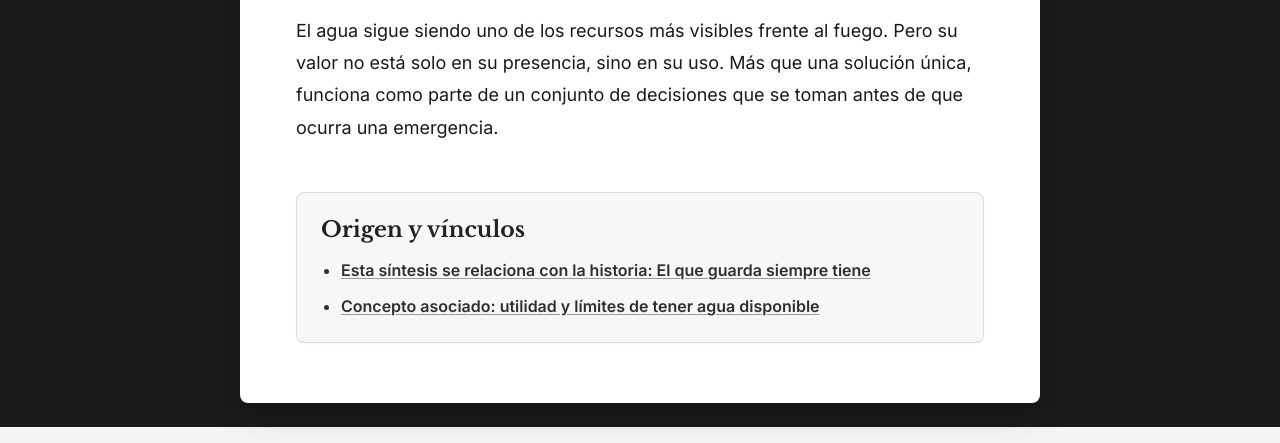
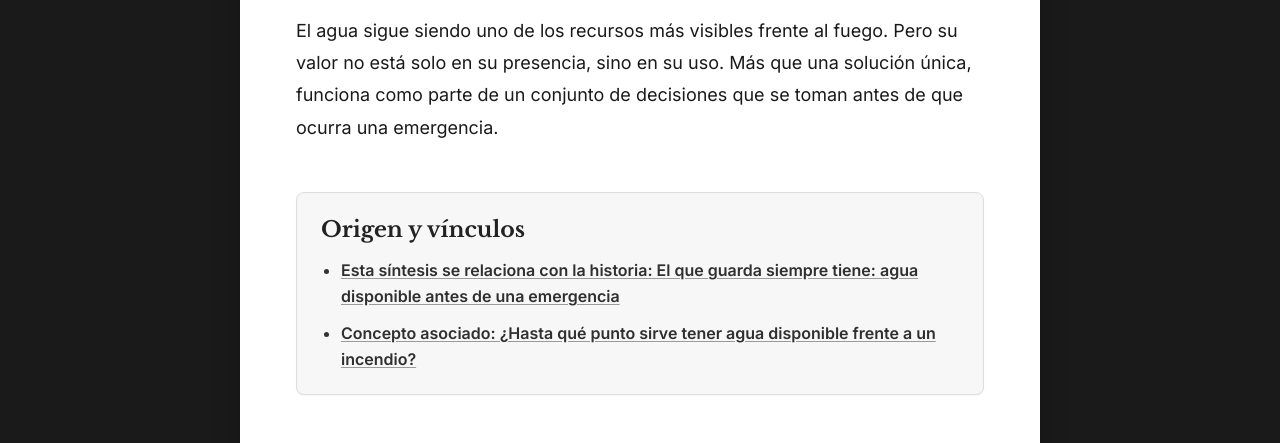
Before and after one commit to diegoestesi-byte/El-Espejo-de-Fuego, a Jekyll site: the page built from articulos/Conocimiento y datos/preparacion/01-sintesis-agua-preparacion.html, in a window 1280 px wide and 900 px high, scrolled down 4100 px, cut to the strip 0-443 px from the top of the window. Built offline with Jekyll 4.4.1, drawn with Linux system fonts in a browser that asks for light colours.

Commit message:
Automatiza vínculos related-content desde front matter

```diff
--- a/articulos/Conocimiento y datos/preparacion/01-sintesis-agua-preparacion.html
+++ b/articulos/Conocimiento y datos/preparacion/01-sintesis-agua-preparacion.html
@@ -106,9 +106,27 @@ base_path: '../../..'
 
       <section class="related-content">
         <h3>Origen y vínculos</h3>
+        {% assign related_story_page = nil %}
+        {% assign related_key_page = nil %}
+        {% for item in site.pages %}
+          {% if item.permalink == page.related_story %}
+            {% assign related_story_page = item %}
+          {% endif %}
+          {% if item.permalink == page.related_key %}
+            {% assign related_key_page = item %}
+          {% endif %}
+        {% endfor %}
         <ul>
-          <li><a href="/historias/medidas-directas/agua-mariano/">Esta síntesis se relaciona con la historia: El que guarda siempre tiene</a></li>
-          <li><a href="/claves-del-riesgo/agua-riesgo/">Concepto asociado: utilidad y límites de tener agua disponible</a></li>
+          {% if related_story_page %}
+            <li><a href="{{ related_story_page.url }}">Esta síntesis se relaciona con la historia: {{ related_story_page.title }}</a></li>
+          {% else %}
+            <li>Historia de origen: Próximamente.</li>
+          {% endif %}
+          {% if related_key_page %}
+            <li><a href="{{ related_key_page.url }}">Concepto asociado: {{ related_key_page.title }}</a></li>
+          {% else %}
+            <li>Concepto asociado: Próximamente.</li>
+          {% endif %}
         </ul>
       </section>
 
```
Also changed, not shown: articulos/Claves del riesgo/01-clave-agua-riesgo.html (+20 -2 lines), articulos/Historias/medidas-directas/01-historia-agua-mariano.html (+20 -2 lines).
